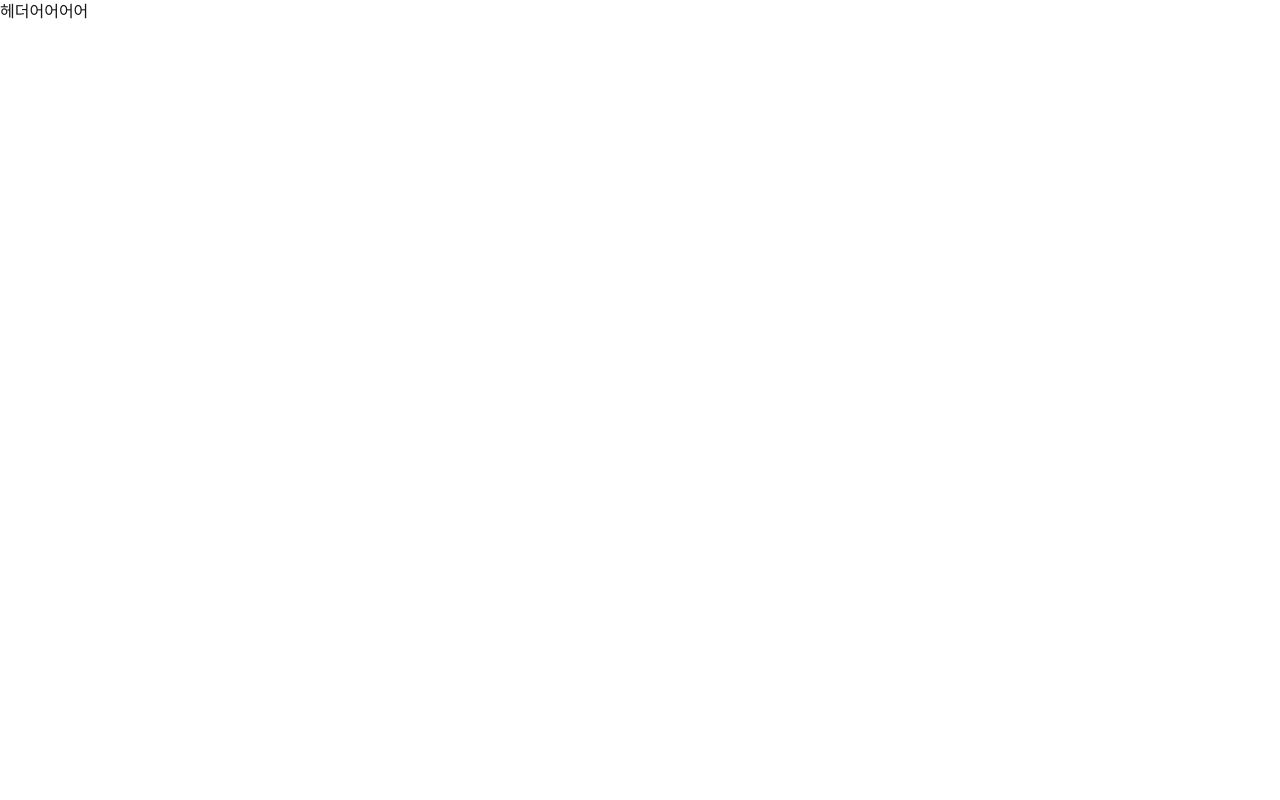
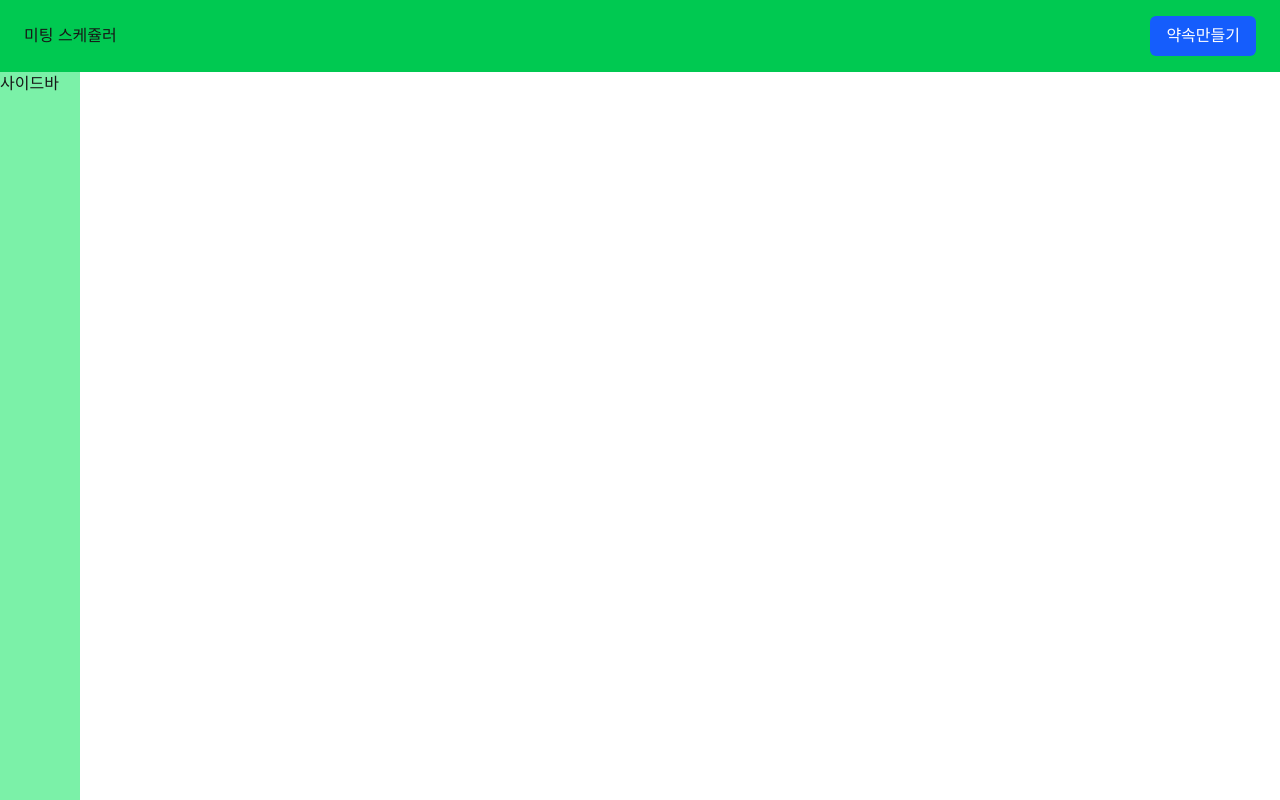
Before and after one commit to J-un-U/meeting-scheduler-front, a Next.js app: page /dashboard in a window 1280 px wide. Built offline with nearby package versions, Linux system fonts and the light colour scheme.

Commit message:
26/01/22 mod: 헤더 사이드바 레이아웃 컴포넌트 수정

```diff
--- a/app/(private)/dashboard/page.tsx
+++ b/app/(private)/dashboard/page.tsx
@@ -1,7 +1,20 @@
-import { Header } from "@/app/components/layout/Header";
+import Header from "@/app/components/layout/Header";
+import Sidebar from "@/app/components/layout/Sidebar";
 
-const Dashboard = () => (
-  <Header />
-);
+const Dashboard = () => {
+  return(
+    <>
+      <Header>
+        <div className={"flex items-center justify-between"}>
+          <button>미팅 스케쥴러</button>
+          <button className={"bg-blue-600 text-white px-4 py-2 rounded-md"}>약속만들기</button>
+        </div>
+      </Header>
+      <Sidebar>
+        <div>사이드바</div>
+      </Sidebar>
+    </>
+  )
+};
 
 export default Dashboard;
--- a/app/(public)/page.tsx
+++ b/app/(public)/page.tsx
@@ -1,14 +1,16 @@
 'use client';
 
-import { router } from "next/dist/client";
+import { useRouter } from "next/navigation";
 
 const Login = () => {
+
+  const router = useRouter();
 
   const handleSignIn = () => {
     router.push('/dashboard');
   }
 
-  const handleTest = () => {
+/*  const handleTest = () => {
     fetch('api/meetings', {
       method: 'POST',
       headers: { 'Content-Type': 'application/json' },
@@ -19,11 +21,11 @@ const Login = () => {
         maxParticipants: 5,
       }),
     }).then(res => res.json()).then(data => console.log(data));
-  }
+  }*/
 
   return (
     <div className="flex w-full max-w-md flex-col items-center justify-between py-32 px-16 bg-white dark:bg-black sm:items-start">
-      <form className="flex flex-col w-full space-y-2" action={handleTest}>
+      <form className="flex flex-col w-full space-y-2" action={handleSignIn}>
         <label htmlFor="id">Id</label>
         <input type="text" id="id" name="id" required className="border border-zinc-300 dark:border-zinc-700"/>
         <label htmlFor="password">Password</label>
@@ -38,4 +40,5 @@ const Login = () => {
   )
 };
 
+
 export default Login;
--- a/app/components/layout/Header.tsx
+++ b/app/components/layout/Header.tsx
@@ -1 +1,12 @@
-export const Header = () => <nav>헤더어어어어</nav>;
+'use client';
+
+import React from "react";
+
+interface HeaderProps {
+  children: React.ReactNode;
+}
+
+const Header = ({ children }: HeaderProps
+) => <nav className={"gnb bg-green-500 px-6 py-4"}>{children}</nav>;
+
+export default Header;
--- a/app/components/layout/Sidebar.tsx
+++ b/app/components/layout/Sidebar.tsx
@@ -1 +1,44 @@
-export const Sidebar = () => <nav>Sidebar</nav>;
+'use client';
+
+import React, { useState, useLayoutEffect } from "react";
+
+interface SidebarProps {
+  children: React.ReactNode;
+}
+
+const Sidebar = ({ children }: SidebarProps) => {
+  const [gnbHeight, setGnbHeight] = useState(0);
+
+  // useEffect 대신 useLayoutEffect를 쓰면 화면 깜빡임을 더 줄일 수 있습니다.
+  useLayoutEffect(() => {
+    const updateHeight = () => {
+      const gnbElement = document.querySelector(".gnb") as HTMLElement;
+      if (gnbElement) {
+        setGnbHeight(gnbElement.offsetHeight);
+      }
+    };
+
+    // 컴포넌트가 마운트된 직후 높이 계산
+    updateHeight();
+
+    // 리사이즈 이벤트 대응
+    window.addEventListener("resize", updateHeight);
+    return () => window.removeEventListener("resize", updateHeight);
+  }, []);
+
+  return (
+    <nav
+      className="bg-green-300 w-20"
+      style={{
+        height: `calc(100vh - ${gnbHeight}px)`,
+        position: 'fixed', // 또는 sticky
+        top: `${gnbHeight}px`,
+        left: 0
+      }}
+    >
+      {children}
+    </nav>
+  );
+};
+
+export default Sidebar;
--- a/app/globals.css
+++ b/app/globals.css
@@ -10,3 +10,7 @@ body {
   color: var(--foreground);
   font-family: Arial, Helvetica, sans-serif;
 }
+
+button {
+  cursor: pointer;
+}
```
